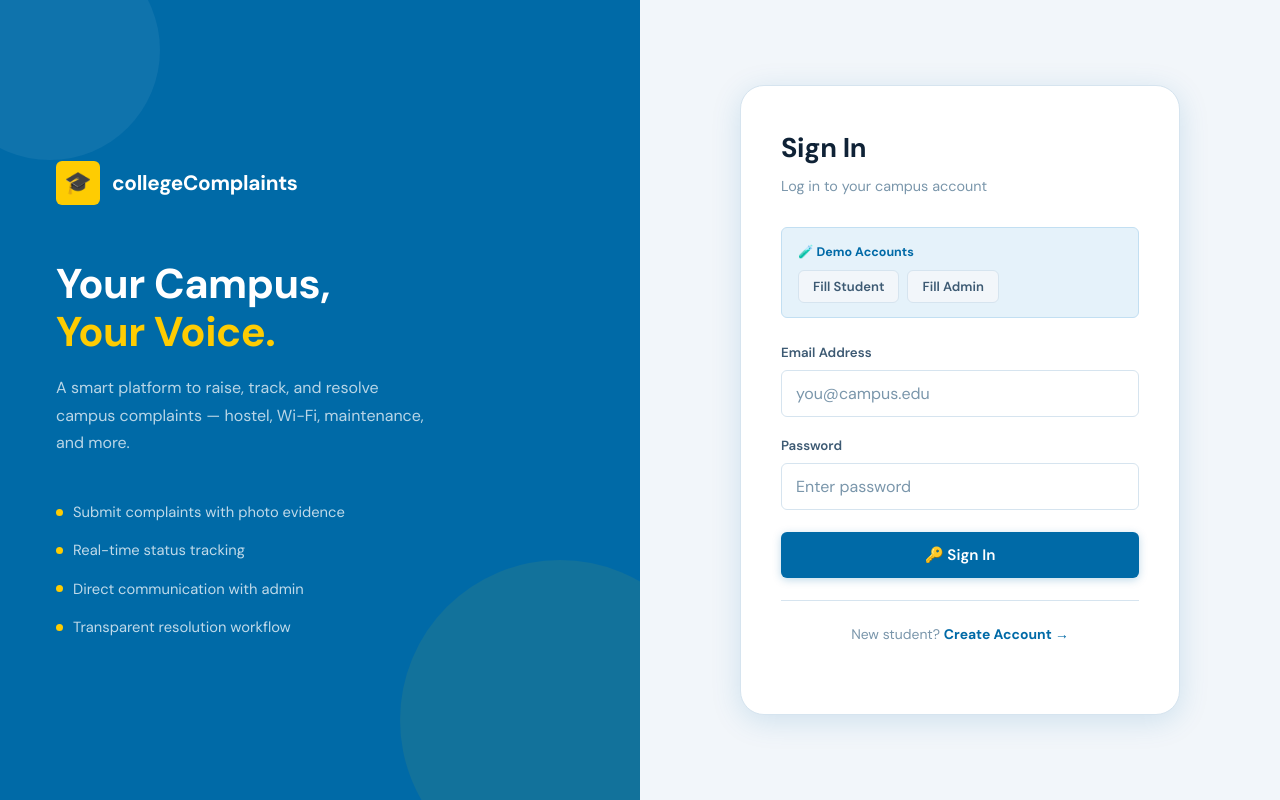
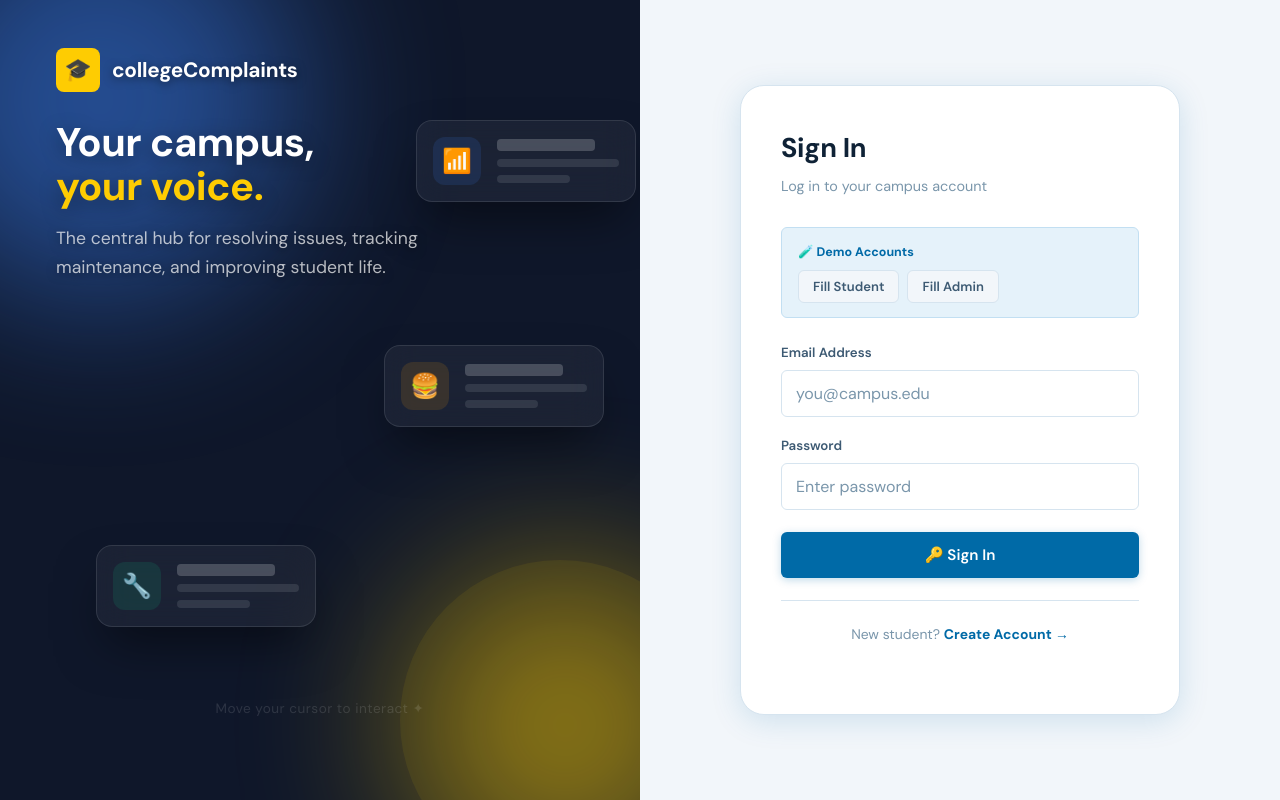
Before and after one commit to sticker-s/cllgComplaints, a React (Vite) app in the folder frontend/: page /login in a window 1280 px wide. Built offline with nearby package versions, Linux system fonts and the light colour scheme.

Commit message:
added a side animation on login page and added dark theme

```diff
--- a/frontend/src/App.jsx
+++ b/frontend/src/App.jsx
@@ -1,5 +1,6 @@
 import { Routes, Route, Navigate } from 'react-router-dom'
 import { AuthProvider, useAuth } from './context/AuthContext'
+import { ThemeProvider } from './context/ThemeContext'
 import Login from './pages/Login'
 import Register from './pages/Register'
 import StudentDashboard from './pages/StudentDashboard'
@@ -57,11 +58,12 @@ function AppRoutes() {
     </Routes>
   )
 }
-
 export default function App() {
   return (
-    <AuthProvider>
-      <AppRoutes />
-    </AuthProvider>
+    <ThemeProvider>
+      <AuthProvider>
+        <AppRoutes />
+      </AuthProvider>
+    </ThemeProvider>
   )
 }
--- /dev/null
+++ b/frontend/src/context/ThemeContext.jsx
@@ -0,0 +1,22 @@
+import { createContext, useContext, useEffect, useState } from 'react';
+
+const ThemeContext = createContext();
+
+export function ThemeProvider({ children }) {
+  const [theme, setTheme] = useState(localStorage.getItem('theme') || 'light');
+
+  useEffect(() => {
+    localStorage.setItem('theme', theme);
+    document.documentElement.setAttribute('data-theme', theme);
+  }, [theme]);
+
+  const toggleTheme = () => setTheme(t => t === 'light' ? 'dark' : 'light');
+
+  return (
+    <ThemeContext.Provider value={{ theme, toggleTheme }}>
+      {children}
+    </ThemeContext.Provider>
+  );
+}
+
+export const useTheme = () => useContext(ThemeContext);
--- a/frontend/src/index.css
+++ b/frontend/src/index.css
@@ -50,6 +50,27 @@
 
   /* Transition */
   --t: all 0.18s ease;
+}
+
+/* ===== DARK THEME ===== */
+[data-theme='dark'] {
+  --white:       #1e293b;
+  --bg:          #0f172a;
+  --bg-card:     #1e293b;
+  --border:      #334155;
+  --border-dark: #475569;
+
+  --text:        #f8fafc;
+  --text-sub:    #cbd5e1;
+  --text-muted:  #94a3b8;
+
+  --blue-light:  #0f172a;
+  --blue-mid:    #334155;
+  --yellow-light:#422a00;
+
+  --shadow-sm:   0 1px 4px rgba(0,0,0,0.4);
+  --shadow:      0 2px 12px rgba(0,0,0,0.5);
+  --shadow-lg:   0 6px 30px rgba(0,0,0,0.6);
 }
 
 /* ===== RESET ===== */
--- a/frontend/src/pages/Login.jsx
+++ b/frontend/src/pages/Login.jsx
@@ -1,13 +1,117 @@
-import { useState } from 'react'
+import { useState, useEffect } from 'react'
 import { useNavigate, Link } from 'react-router-dom'
 import { useAuth } from '../context/AuthContext'
 import { toast } from 'react-toastify'
+
+// ── NEW APPROACH: Floating Glassmorphism Cards ──
+// This creates a modern parallax effect with abstract UI "tickets"
+// floating over a glowing ambient background.
+function AnimatedHeroBackground() {
+  const [mouse, setMouse] = useState({ x: 0, y: 0 })
+
+  const handleMouseMove = (e) => {
+    const { width, height, left, top } = e.currentTarget.getBoundingClientRect()
+    const x = (e.clientX - left) / width - 0.5
+    const y = (e.clientY - top) / height - 0.5
+    setMouse({ x, y })
+  }
+
+  const cards = [
+    {
+      id: 1,
+      icon: '📶',
+      title: 'Wi-Fi Issue',
+      color: '#3b82f6',
+      top: '15%',
+      left: '65%',
+      delay: '0s',
+      depth: 15,
+    },
+    {
+      id: 2,
+      icon: '🍔',
+      title: 'Cafeteria Feedback',
+      color: '#f59e0b',
+      top: '45%',
+      left: '60%',
+      delay: '-2s',
+      depth: -20,
+    },
+    {
+      id: 3,
+      icon: '🔧',
+      title: 'Maintenance',
+      color: '#10b981',
+      top: '70%',
+      left: '15%',
+      delay: '-4s',
+      depth: 25,
+    }
+  ]
+
+  return (
+    <div
+      className="hero-container"
+      onMouseMove={handleMouseMove}
+      style={{
+        position: 'absolute',
+        inset: 0,
+        overflow: 'hidden',
+        background: '#0f172a', // Deep background
+        zIndex: 0
+      }}
+    >
+      {/* Ambient Glowing Blobs */}
+      <div className="ambient-blob blob-1" />
+      <div className="ambient-blob blob-2" />
+
+      {/* Floating Parallax Cards */}
+      <div className="cards-wrapper">
+        {cards.map((card) => {
+          // Calculate parallax movement based on mouse position and card "depth"
+          const moveX = mouse.x * card.depth
+          const moveY = mouse.y * card.depth
+          const rotateX = mouse.y * 10
+          const rotateY = mouse.x * -10
+
+          return (
+            <div
+              key={card.id}
+              className="floating-card"
+              style={{
+                top: card.top,
+                left: card.left,
+                animationDelay: card.delay,
+                transform: `translate(${moveX}px, ${moveY}px) rotateX(${rotateX}deg) rotateY(${rotateY}deg)`,
+              }}
+            >
+              <div className="card-icon" style={{ background: `${card.color}22`, color: card.color }}>
+                {card.icon}
+              </div>
+              <div className="card-content">
+                <div className="card-skeleton-title"></div>
+                <div className="card-skeleton-line" style={{ width: '100%' }}></div>
+                <div className="card-skeleton-line" style={{ width: '60%' }}></div>
+              </div>
+            </div>
+          )
+        })}
+      </div>
+    </div>
+  )
+}
 
 export default function Login() {
   const { login } = useAuth()
   const navigate = useNavigate()
   const [form, setForm] = useState({ email: '', password: '' })
   const [loading, setLoading] = useState(false)
+
+  const [mounted, setMounted] = useState(false)
+  useEffect(() => {
+    const t = setTimeout(() => setMounted(true), 50)
+    return () => clearTimeout(t)
+  }, [])
 
   const handleChange = e => setForm(f => ({ ...f, [e.target.name]: e.target.value }))
 
@@ -31,36 +135,151 @@ export default function Login() {
   }
 
   return (
+    <>
+      <style>{`
+        /* ── NEW LOGIN ANIMATION STYLES ── */
+        .ambient-blob {
+          position: absolute;
+          border-radius: 50%;
+          filter: blur(80px);
+          opacity: 0.5;
+          animation: blobFloat 10s infinite alternate ease-in-out;
+        }
+        .blob-1 {
+          width: 400px;
+          height: 400px;
+          background: #3b82f6; /* Blue */
+          top: -100px;
+          left: -100px;
+        }
+        .blob-2 {
+          width: 300px;
+          height: 300px;
+          background: #fecc02; /* Campus Yellow */
+          bottom: -50px;
+          right: -50px;
+          animation-delay: -5s;
+        }
+
+        @keyframes blobFloat {
+          0% { transform: translate(0, 0) scale(1); }
+          100% { transform: translate(50px, 50px) scale(1.1); }
+        }
+
+        .cards-wrapper {
+          position: absolute;
+          inset: 0;
+          perspective: 1000px; /* Required for 3D tilt effect */
+        }
+
+        .floating-card {
+          position: absolute;
+          width: 220px;
+          padding: 16px;
+          background: rgba(255, 255, 255, 0.05);
+          backdrop-filter: blur(16px);
+          -webkit-backdrop-filter: blur(16px);
+          border: 1px solid rgba(255, 255, 255, 0.1);
+          border-radius: 16px;
+          box-shadow: 0 25px 50px -12px rgba(0, 0, 0, 0.5);
+          display: flex;
+          align-items: center;
+          gap: 16px;
+          animation: floatBob 6s infinite ease-in-out;
+          transition: transform 0.15s ease-out; /* Smooths the mouse parallax */
+          will-change: transform;
+        }
+
+        @keyframes floatBob {
+          0%, 100% { margin-top: 0; }
+          50% { margin-top: -20px; }
+        }
+
+        .card-icon {
+          width: 48px;
+          height: 48px;
+          border-radius: 12px;
+          display: flex;
+          align-items: center;
+          justify-content: center;
+          font-size: 24px;
+          flex-shrink: 0;
+        }
+
+        .card-content {
+          flex: 1;
+          display: flex;
+          flex-direction: column;
+          gap: 8px;
+        }
+
+        .card-skeleton-title {
+          height: 12px;
+          width: 80%;
+          background: rgba(255, 255, 255, 0.2);
+          border-radius: 4px;
+        }
+
+        .card-skeleton-line {
+          height: 8px;
+          background: rgba(255, 255, 255, 0.1);
+          border-radius: 4px;
+        }
+
+        @keyframes hintFade {
+          0%, 100% { opacity: 0.15; }
+          50% { opacity: 0.65; }
+        }
+      `}</style>
+
       <div className="auth-page">
-      {/* Left Panel */}
-      <div className="auth-left">
-        <div className="auth-logo">
-          <div className="auth-logo-icon">🎓</div>
-          <span className="auth-logo-text">collegeComplaints</span>
+        {/* ── LEFT PANEL ── */}
+        <div className="auth-left" style={{ position: 'relative', overflow: 'hidden', justifyContent: 'flex-start', paddingTop: 48 }}>
+
+          {/* Replaced ParticleField with the new Animated Hero */}
+          <AnimatedHeroBackground />
+
+          <div style={{
+            position: 'relative', zIndex: 1,
+            opacity: mounted ? 1 : 0,
+            transform: mounted ? 'translateY(0)' : 'translateY(14px)',
+            transition: 'opacity 0.6s ease, transform 0.6s ease',
+            pointerEvents: 'none' // Ensures background catches mouse events
+          }}>
+            <div className="auth-logo" style={{ marginBottom: 28 }}>
+              <div className="auth-logo-icon" style={{ background: 'var(--yellow)', color: '#000', borderRadius: '8px', padding: '4px' }}>🎓</div>
+              <span className="auth-logo-text" style={{ textShadow: '0 2px 10px rgba(0,0,0,0.5)' }}>collegeComplaints</span>
             </div>
-        <div className="auth-hero">
-          <h1>Your Campus,<br /><span>Your Voice.</span></h1>
-          <p>
-            A smart platform to raise, track, and resolve campus complaints —
-            hostel, Wi-Fi, maintenance, and more.
+
+            <h2 style={{ fontSize: '2.5rem', fontWeight: 800, color: '#fff', lineHeight: 1.1, letterSpacing: '-0.5px', textShadow: '0 4px 20px rgba(0,0,0,0.4)' }}>
+              Your campus, <br />
+              <span style={{ color: 'var(--yellow)' }}>
+                your voice.
+              </span>
+            </h2>
+            <p style={{ color: 'rgba(255,255,255,0.7)', marginTop: '16px', maxWidth: '80%', fontSize: '1.1rem', textShadow: '0 2px 10px rgba(0,0,0,0.5)' }}>
+              The central hub for resolving issues, tracking maintenance, and improving student life.
             </p>
           </div>
-        <div className="auth-features">
-          {[
-            'Submit complaints with photo evidence',
-            'Real-time status tracking',
-            'Direct communication with admin',
-            'Transparent resolution workflow',
-          ].map((f, i) => (
-            <div key={i} className="auth-feature-item">
-              <div className="auth-feature-dot" />
-              {f}
-            </div>
-          ))}
+
+          <div style={{
+            position: 'relative', zIndex: 1,
+            marginTop: 'auto',
+            textAlign: 'center',
+            fontSize: '0.85rem',
+            color: 'rgba(255,255,255,0.8)',
+            letterSpacing: '0.5px',
+            animation: mounted ? 'hintFade 3s ease-in-out infinite' : 'none',
+            opacity: mounted ? undefined : 0,
+            transition: 'opacity 0.6s ease 0.4s',
+            pointerEvents: 'none',
+            paddingBottom: '20px'
+          }}>
+            Move your cursor to interact ✦
           </div>
         </div>
 
-      {/* Right Panel */}
+        {/* ── RIGHT PANEL ── */}
         <div className="auth-right">
           <div className="auth-card">
             <h2>Sign In</h2>
@@ -69,8 +288,8 @@ export default function Login() {
             <div className="auth-demo-box">
               <strong>🧪 Demo Accounts</strong>
               <div className="auth-demo-btns">
-              <button className="btn btn-ghost btn-sm" onClick={() => fill('student')}>Fill Student</button>
-              <button className="btn btn-ghost btn-sm" onClick={() => fill('admin')}>Fill Admin</button>
+                <button type="button" className="btn btn-ghost btn-sm" onClick={() => fill('student')}>Fill Student</button>
+                <button type="button" className="btn btn-ghost btn-sm" onClick={() => fill('admin')}>Fill Admin</button>
               </div>
             </div>
 
@@ -119,5 +338,6 @@ export default function Login() {
           </div>
         </div>
       </div>
+    </>
   )
 }
```
Also changed, not shown: frontend/src/components/Layout.jsx (+10 -0 lines). Lines whose indentation alone changed are shown as unchanged.
